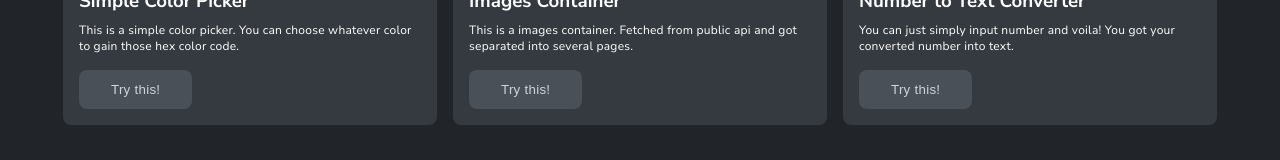
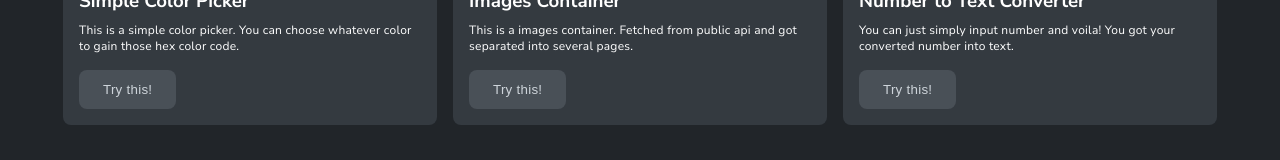
Before and after one commit to ramadhanabs/goplay-submission-test, a React (Vite) app: page / in a window 1280 px wide. Shown: the part 399-559 px from the top of the page. Built offline with nearby package versions, Linux system fonts and the light colour scheme.

Commit message:
fix: update styling

```diff
--- a/src/components/button/index.jsx
+++ b/src/components/button/index.jsx
@@ -1,11 +1,10 @@
 /** @jsxRuntime classic */
 /** @jsx jsx */
-import React from 'react';
 import { css, jsx } from '@emotion/react';
 
 const styles = {
   root: css`
-    padding: 12px 32px;
+    padding: 12px 24px;
     background: #495057;
     color: #ced4da;
     border-radius: 8px;
```
